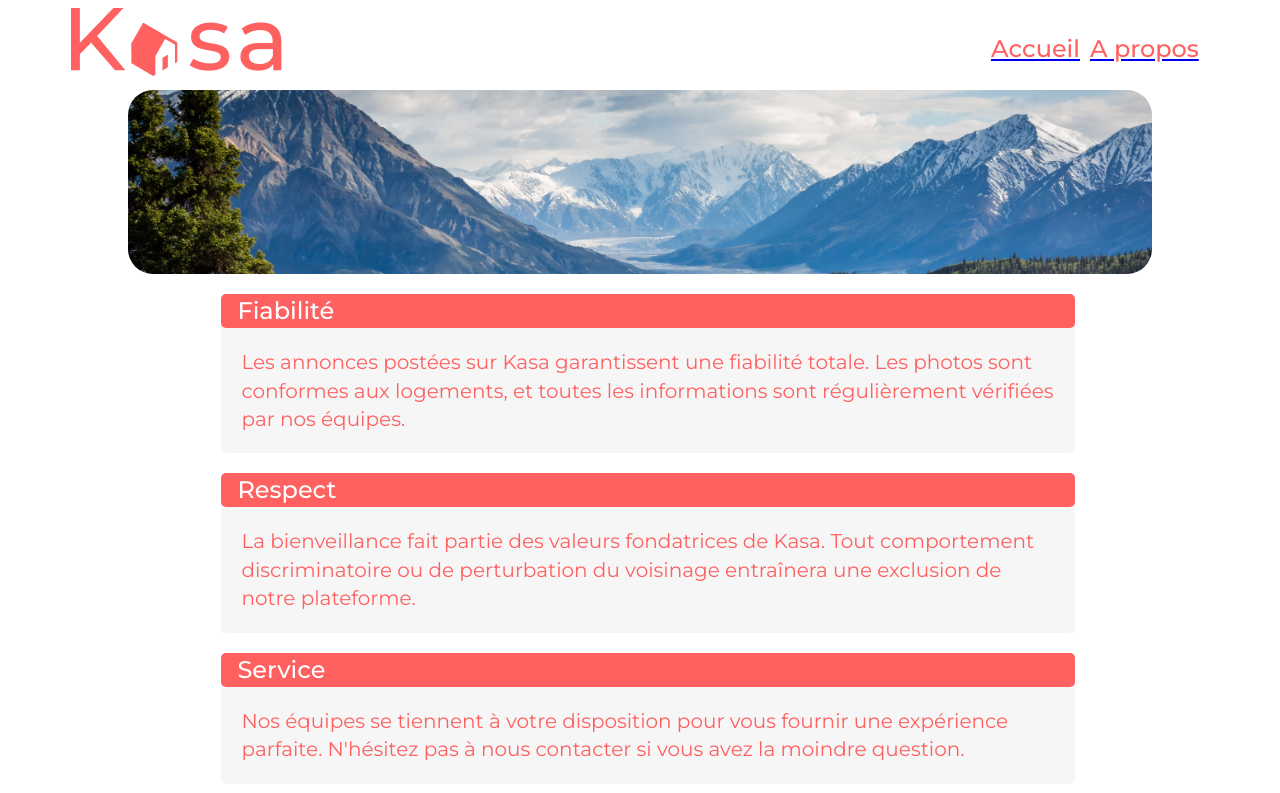
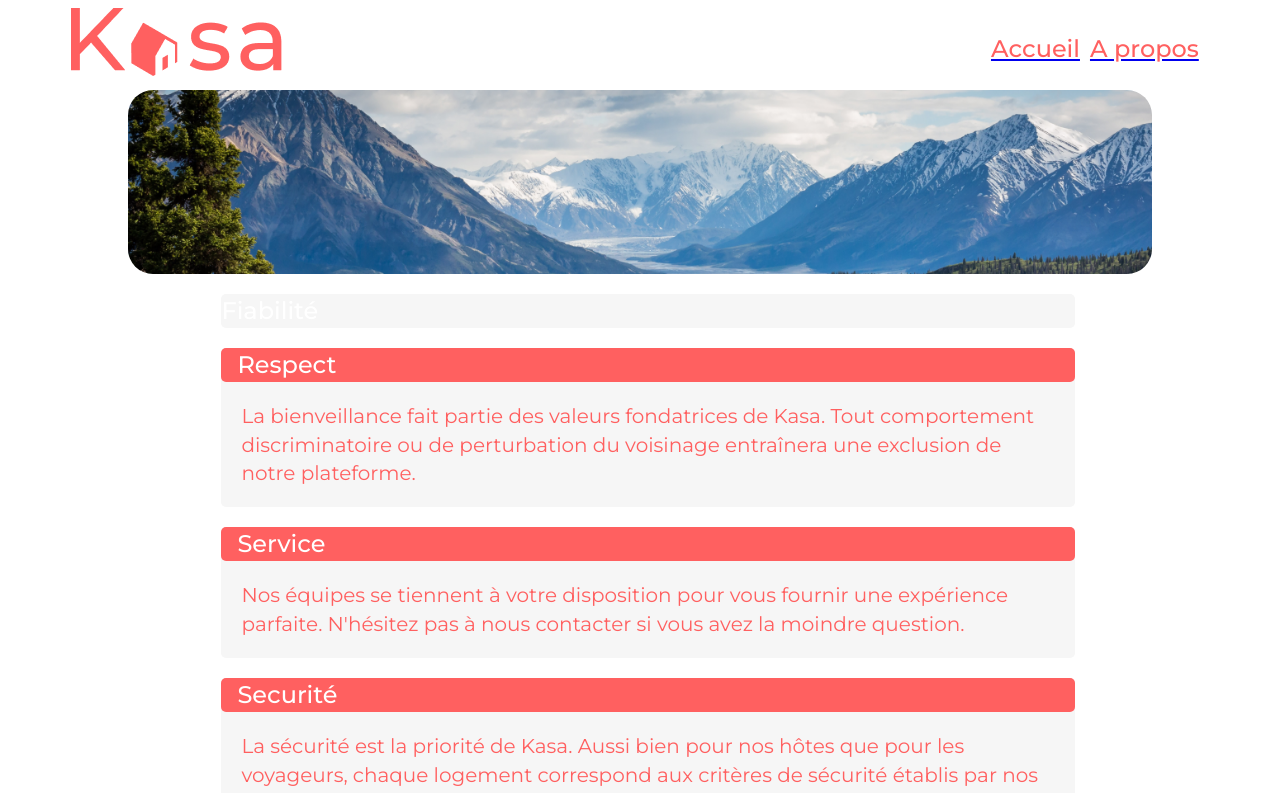
Before and after one commit to YannickMarsot/projet-7, a React (Create React App) app: page /AboutUs in a window 1280 px wide. Shown: the top 793 px of the page. Built offline with nearby package versions, Linux system fonts and the light colour scheme.

Commit message:
accordéon v1

```diff
--- a/src/Pages/AboutUs.jsx
+++ b/src/Pages/AboutUs.jsx
@@ -1,19 +1,39 @@
+import React, { useState } from 'react'
 import banner from '../Assets/Banner/banner.png'
 import '../Utils/Style/Style.css'
 import '../Utils/Style/aboutUs.css'
 
 function AboutUs() {
+  //pour changer de classe accordeon
+  const [subTitleWrapper, setSubTitleWrapperClass] = useState(
+    'subTitleWrapper-bar unclicked'
+  )
+  const [TextWrapper, setTextWrapperClass] = useState('TextWrapper hidden')
+  const [isTextClicked, setIsTextClicked] = useState(false)
+
+  //pour faire apparaître le texte accordeon
+  const updateAccordeon = () => {
+    if (!isTextClicked) {
+      setSubTitleWrapperClass('subTitleWrapper-bar clicked')
+      setTextWrapperClass('TextWrapper visible')
+    } else {
+      setSubTitleWrapperClass('subTitleWrapper-bar unclicked')
+      setTextWrapperClass('TextWrapper hidden')
+    }
+    setIsTextClicked(!isTextClicked)
+  }
   return (
     <div id="bigWrapper">
       <div id="bannerWrapper">
         <img src={banner} alt="baniére" id="banner" />
       </div>
-      <div id="textWrapper">
+      <div id="bigTextWrapper">
+        <nav>
           <div className="contentsWrapper">
-          <div className="subTitleWrapper">
+            <div className={subTitleWrapper} onClick={updateAccordeon}>
               <h2 className="AboutUsSubTitle">Fiabilité</h2>
             </div>
-          <div className="TextWrapper">
+            <div className={TextWrapper}>
               <p className="text">
                 Les annonces postées sur Kasa garantissent une fiabilité totale.
                 Les photos sont conformes aux logements, et toutes les
@@ -21,6 +41,7 @@ function AboutUs() {
               </p>
             </div>
           </div>
+        </nav>
         <div className="contentsWrapper">
           <div className="subTitleWrapper">
             <h2 className="AboutUsSubTitle">Respect</h2>
--- a/src/Utils/Style/PageTempo.css
+++ b/src/Utils/Style/PageTempo.css
@@ -175,6 +175,38 @@ text-align: right; */
   color: #ff6060;
 }
 
+/* ------------- sliding menu ------------------ */
+.hidden {
+  display: none;
+}
+
+.visible {
+  display: inherit;
+}
+
+/* ----- animations--------- */
+/* clicked */
+.subTitleWrapper-bar.clicked:nth-child(1) {
+  transform: rotate(45deg) translate(0.75em, 1.25em);
+  transition: ease-out 0.5s;
+}
+
+.subTitleWrapper-bar.clicked:nth-child(2) {
+  transform: scale(0.1);
+  transition: ease-out 0.5s;
+}
+
+.subTitleWrapper-bar.clicked:nth-child(3) {
+  transform: rotate(135deg) translate(-0.5em, 1em);
+  transition: ease-out 0.5s;
+}
+
+/* unclicked */
+.subTitleWrapper-bar.unclicked {
+  transform: rotate(0) translate(0);
+  transition: cubic-bezier(0.175, 0.885, 0.32, 1.275) 0.5s;
+}
+
 @media screen and (max-width: 480px) {
   #titlesTagsAndLandLordWrapper {
     flex-direction: column;
--- a/src/Utils/Style/aboutUs.css
+++ b/src/Utils/Style/aboutUs.css
@@ -15,7 +15,7 @@
   width: 90%;
 }
 
-#textWrapper {
+#bigTextWrapper {
   width: 75%;
   margin-left: auto;
   margin-right: auto;
```
Lines whose indentation alone changed are shown as unchanged.
